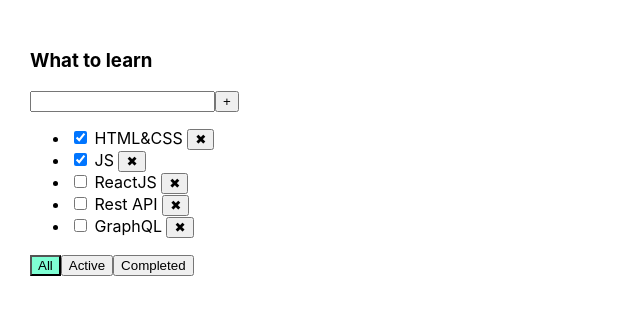
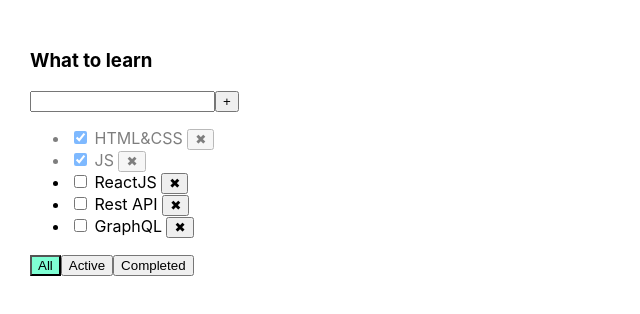
Before and after one commit to LuckyThugLife/todo_list_ts, a React (Create React App) app: page / in a window 1280 px wide. Shown: the top 314 px of the page, without its empty margins (0-640 px from the left). Built offline with nearby package versions, Linux system fonts and the light colour scheme.

Commit message:
style completed tasks

```diff
--- a/src/App.css
+++ b/src/App.css
@@ -35,3 +35,7 @@
 .active-filter {
   background-color: aquamarine;
 }
+
+.is-done {
+  opacity: 0.5;
+}
--- a/src/Todolist.tsx
+++ b/src/Todolist.tsx
@@ -74,7 +74,7 @@ export const Todolist = (props: TodolistPropsType) => {
                         props.changeTaskStatus(t.id, newIsDoneValue)
                     }
                     return (
-                        <li key={t.id}>
+                        <li key={t.id} className={t.isDone ? 'is-done' : ''}>
                             <input type="checkbox" checked={t.isDone} onChange={onChangeHandler}/>
                             <span> {t.title} </span>
                             <button onClick={onClickHandler}> ✖ </button>
```
